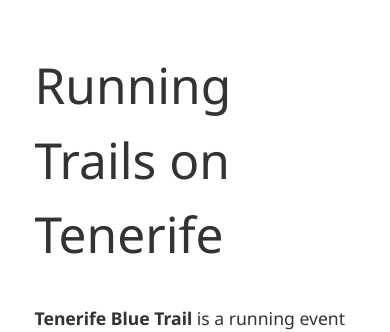
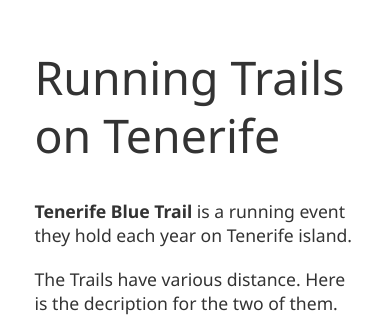
Before and after one commit to ptifur/react-google-maps-polyline, a React (Create React App) app: page /trails in a window 390 px wide. Shown: the part 331-663 px from the top of the page. Built offline with nearby package versions, Linux system fonts and the light colour scheme.

Commit message:
updated here and there

```diff
--- a/src/App.css
+++ b/src/App.css
@@ -63,15 +63,14 @@
     font-size: 1.3em;
     opacity: .75;
     position: relative;
-    border-radius: 5px;
 }
 
 .info-box-1::before {
     content: '';
     width: 6px;
-    height: 20px;
+    height: 28px;
     position: absolute;
-    top: 16px;
+    top: 0px;
     right: 0px;
     background: #2ed3f9;
 }
@@ -79,9 +78,9 @@
 .info-box-2::before {
     content: '';
     width: 6px;
-    height: 20px;
+    height: 28px;
     position: absolute;
-    top: 16px;
+    top: 0px;
     right: 0px;
     background: #ba4bff;
 }
--- a/src/Trails.css
+++ b/src/Trails.css
@@ -16,8 +16,8 @@
 .trails {
     width: 60vw;
     max-width: 980px;
-    height: max-content;
     padding: 15px;
+    padding-bottom: 35px;
 }
 
 .trail {
@@ -63,4 +63,12 @@
     .trails {
         width: 90%;
     }
+
+    h2 {
+        font-size: 2.9em;
+        font-weight: 300;
+        margin-bottom: 35px;
+        margin-top: 35px;
+        line-height: 1.25;
+    }
 }
--- a/src/components/Trails.js
+++ b/src/components/Trails.js
@@ -14,7 +14,7 @@
                     <em>Tenerife Blue Trail</em> is a running event they hold each year on Tenerife island.
                 </p>
                 <p>
-                    The Trails have various distance. Here is the decription for the two of them
+                    The Trails have various distance. Here is the decription for the two of them.
                 </p>
             </div>
             <div className="trails">
```
